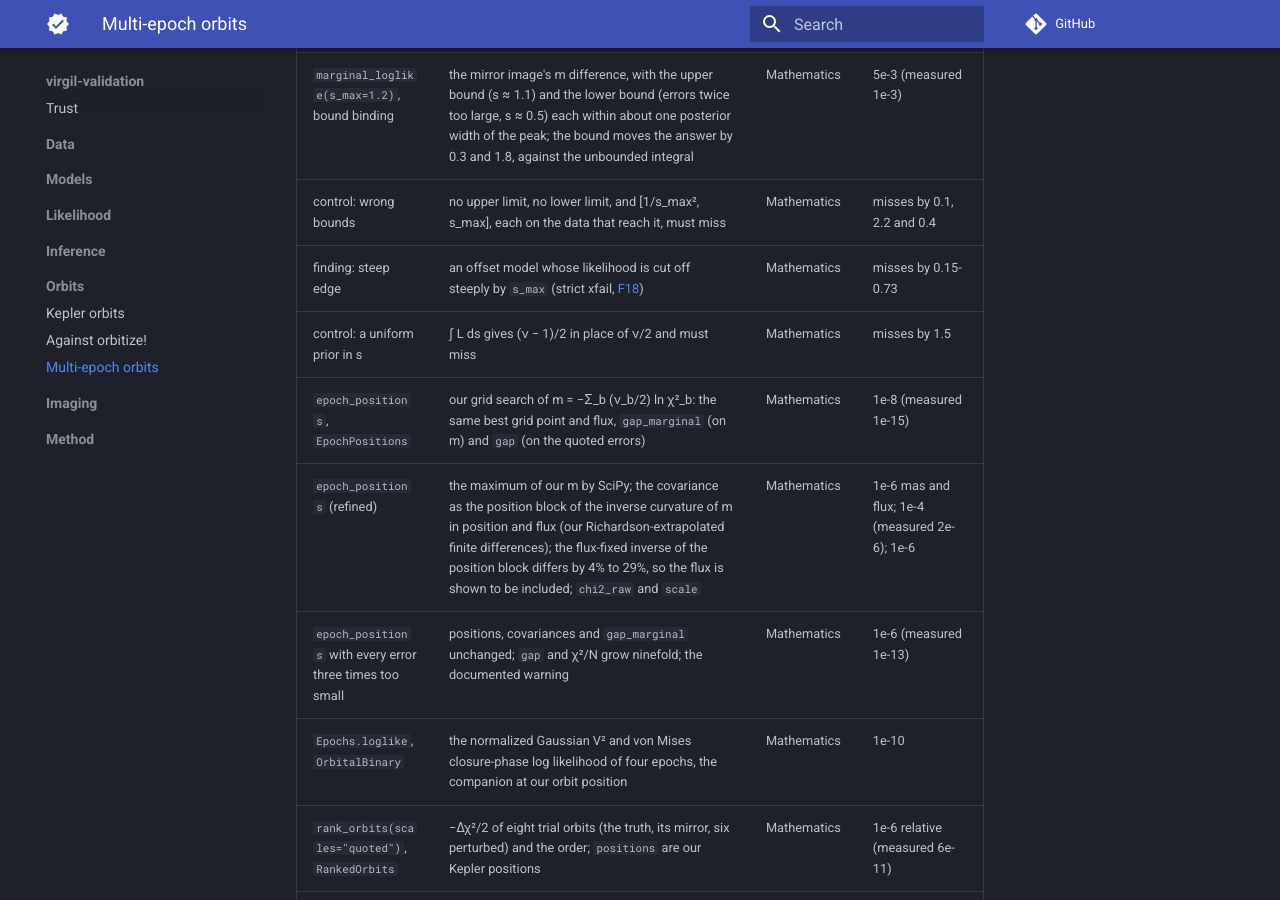
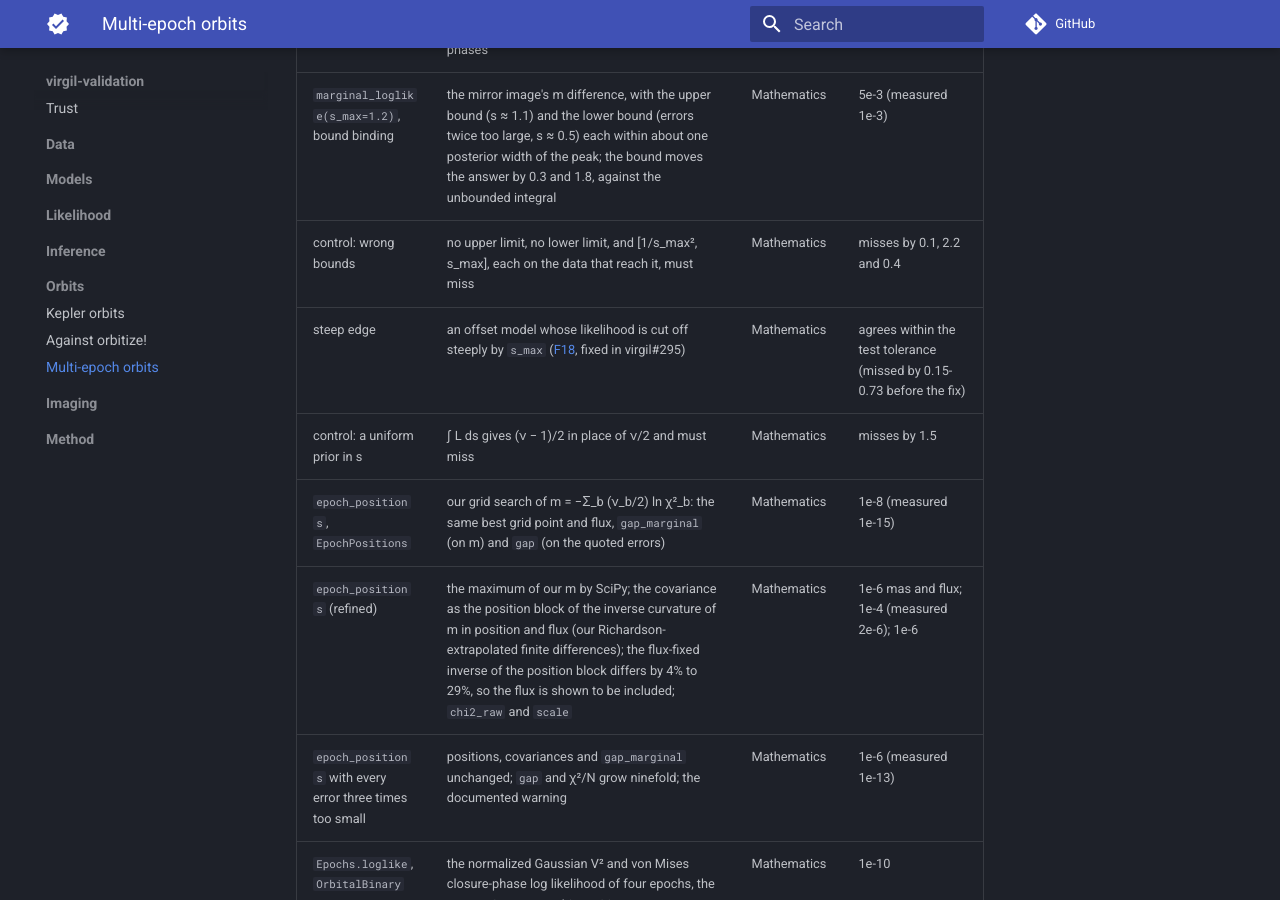
Before and after one commit to benjaminpope/virgil-validation, an MkDocs documentation site: the page built from docs/orbits/epochs.md, in a window 1280 px wide and 900 px high, scrolled down 536 px. Built offline with MkDocs 1.6.1 and Material for MkDocs 9.7.7, drawn with Linux system fonts in a browser that asks for light colours; comment, search, counter and statistics services are not loaded.

Commit message:
Pin virgil 206bbcb: F17 (virgil#291) and F18 (virgil#295) fixed, their checks now pass
Co-Authored-By: Claude Opus 5.5 <noreply@anthropic.com>

```diff
--- a/docs/orbits/epochs.md
+++ b/docs/orbits/epochs.md
@@ -15,7 +15,7 @@ marginalized scales give different orders.
 | `marginal_loglike(s_max=10)` | the same integral bounded to [1/s_max, s_max], with the exact von Mises density exp(κ cos Δ)/(2π I₀(κ)), κ = 1/(sσ)², for weak (40°) closure phases | Mathematics | 1e-6 (measured 2e-7) |
 | `marginal_loglike(s_max=1.2)`, bound binding | the mirror image's m difference, with the upper bound (s ≈ 1.1) and the lower bound (errors twice too large, s ≈ 0.5) each within about one posterior width of the peak; the bound moves the answer by 0.3 and 1.8, against the unbounded integral | Mathematics | 5e-3 (measured 1e-3) |
 | control: wrong bounds | no upper limit, no lower limit, and [1/s_max², s_max], each on the data that reach it, must miss | Mathematics | misses by 0.1, 2.2 and 0.4 |
-| finding: steep edge | an offset model whose likelihood is cut off steeply by `s_max` (strict xfail, [F18](../method/findings.md)) | Mathematics | misses by 0.15-0.73 |
+| steep edge | an offset model whose likelihood is cut off steeply by `s_max` ([F18](../method/findings.md), fixed in virgil#295) | Mathematics | agrees within the test tolerance (missed by 0.15-0.73 before the fix) |
 | control: a uniform prior in s | ∫ L ds gives (ν − 1)/2 in place of ν/2 and must miss | Mathematics | misses by 1.5 |
 | `epoch_positions`, `EpochPositions` | our grid search of m = −Σ_b (ν_b/2) ln χ²_b: the same best grid point and flux, `gap_marginal` (on m) and `gap` (on the quoted errors) | Mathematics | 1e-8 (measured 1e-15) |
 | `epoch_positions` (refined) | the maximum of our m by SciPy; the covariance as the position block of the inverse curvature of m in position and flux (our Richardson-extrapolated finite differences); the flux-fixed inverse of the position block differs by 4% to 29%, so the flux is shown to be included; `chi2_raw` and `scale` | Mathematics | 1e-6 mas and flux; 1e-4 (measured 2e-6); 1e-6 |
```
Also changed, not shown: README.md (+2 -2 lines), docs/inference/grid_limits.md (+1 -1 lines), docs/method/findings.md (+2 -2 lines), 4 other files.
